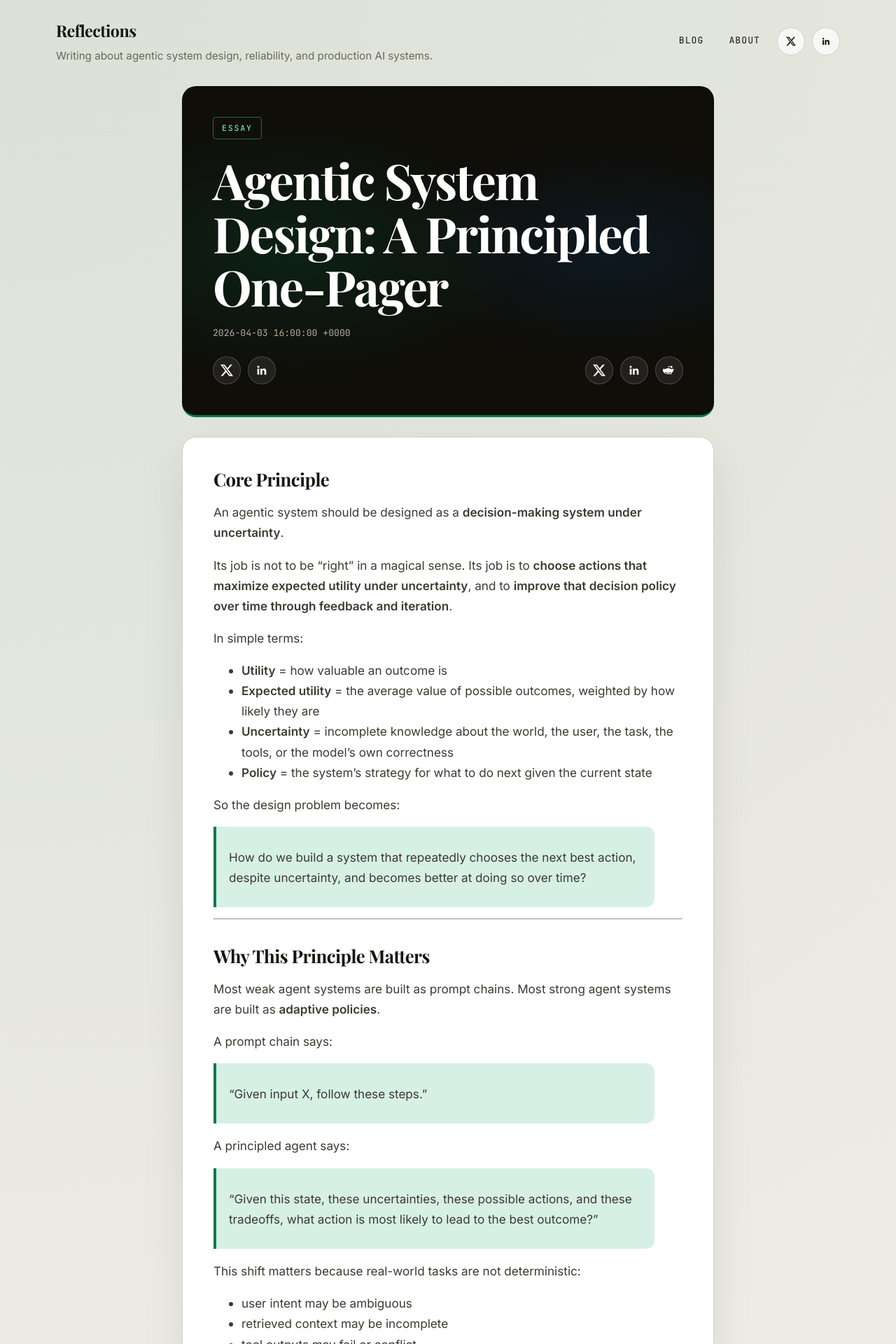
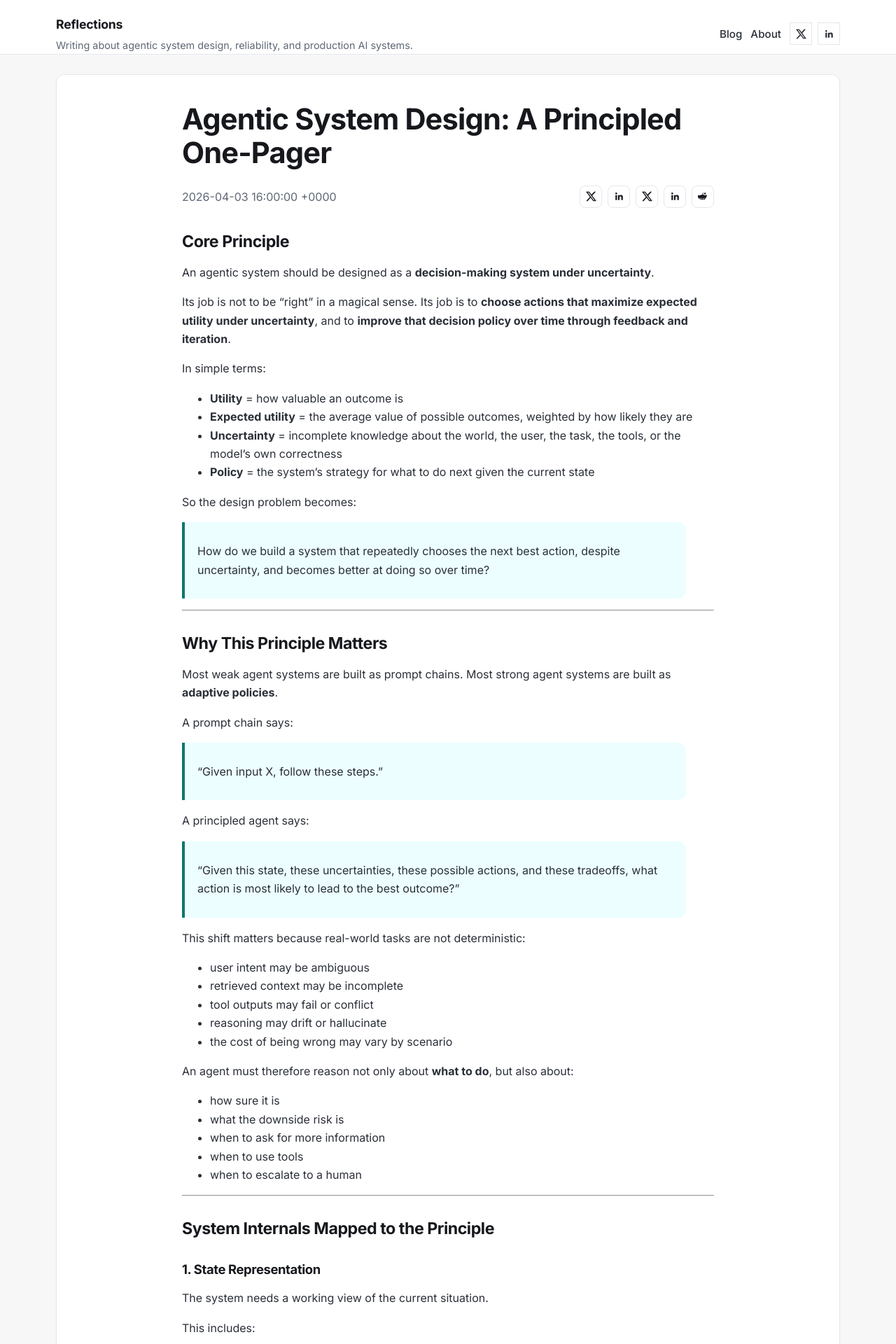
Before and after one commit to 4sgupta828/reflections, a Jekyll site: the page built from _posts/2026-04-03-agentic-system-design.md, in a window 1280 px wide. Shown: the top 1920 px of the page at 70% size. Built offline with Jekyll 4.4.1, drawn with Linux system fonts in a browser that asks for light colours; some web fonts are replaced; comment, search, counter and statistics services are not loaded.

Commit message:
Simplify blog layout for technical writing

```diff
--- a/_layouts/default.html
+++ b/_layouts/default.html
@@ -7,25 +7,20 @@
   <meta name="description" content="{{ page.excerpt | default: site.description | strip_html | normalize_whitespace | truncate: 160 | escape }}" />
   <link rel="preconnect" href="https://fonts.googleapis.com" />
   <link rel="preconnect" href="https://fonts.gstatic.com" crossorigin />
-  <link href="https://fonts.googleapis.com/css2?family=Playfair+Display:ital,wght@0,700;1,400;1,700&family=JetBrains+Mono:wght@400;500&family=Inter:wght@300;400;500;600&display=swap" rel="stylesheet" />
+  <link href="https://fonts.googleapis.com/css2?family=JetBrains+Mono:wght@400;500&family=Inter:wght@400;500;600;700&display=swap" rel="stylesheet" />
   <style>
     :root {
-      --bg: #f7f5f0;
-      --bg2: #edeae3;
-      --bg3: #e3dfd7;
+      --bg: #f7f7f8;
       --paper: #ffffff;
-      --ink: #18160f;
-      --ink2: #3d3a30;
-      --ink3: #6b6659;
-      --line: #d4cfc6;
-      --line2: #c0bab0;
-      --accent: #007a4d;
-      --accent-soft: #d6f0e6;
-      --accent-strong: #00573a;
-      --header-ink: #0f0e09;
-      --hero-muted: #b0ad9f;
-      --shadow: 0 22px 64px rgba(24, 22, 15, 0.08);
-      --radius: 22px;
+      --ink: #16181d;
+      --ink2: #2a2f38;
+      --ink3: #5f6876;
+      --line: #e5e7eb;
+      --accent: #0f766e;
+      --accent-soft: #ecfeff;
+      --accent-strong: #115e59;
+      --shadow: 0 1px 2px rgba(22, 24, 29, 0.04);
+      --radius: 12px;
       --content-width: 760px;
     }
 
@@ -35,12 +30,10 @@
 
     body {
       margin: 0;
-      background:
-        radial-gradient(circle at top left, rgba(0, 122, 77, 0.08), transparent 28%),
-        linear-gradient(180deg, var(--bg2) 0%, var(--bg) 100%);
+      background: var(--bg);
       color: var(--ink2);
       font-family: "Inter", sans-serif;
-      line-height: 1.7;
+      line-height: 1.65;
     }
 
     a {
@@ -62,7 +55,9 @@
     }
 
     .site-header {
-      padding: 24px 0 12px;
+      padding: 20px 0 0;
+      border-bottom: 1px solid var(--line);
+      background: var(--paper);
     }
 
     .site-header .wrap,
@@ -81,16 +76,15 @@
     }
 
     .brand-mark {
-      font-family: "Playfair Display", serif;
-      font-size: 1.45rem;
+      font-size: 1.1rem;
       font-weight: 700;
-      letter-spacing: -0.02em;
+      letter-spacing: -0.01em;
       color: var(--ink);
     }
 
     .brand-tagline {
       color: var(--ink3);
-      font-size: 0.95rem;
+      font-size: 0.9rem;
       max-width: 38rem;
     }
 
@@ -99,26 +93,24 @@
       align-items: center;
       gap: 12px;
       flex-wrap: wrap;
-      font-family: "JetBrains Mono", monospace;
-      font-size: 0.82rem;
-      text-transform: uppercase;
-      letter-spacing: 0.08em;
+      font-size: 0.95rem;
+      font-weight: 500;
     }
 
     .site-nav a {
-      padding: 8px 12px;
-      border-radius: 999px;
-      color: var(--ink);
+      padding: 8px 0;
+      border-radius: 0;
+      color: var(--ink2);
     }
 
     .site-nav a:hover {
-      background: rgba(0, 122, 77, 0.08);
-      text-decoration: none;
+      background: transparent;
+      color: var(--accent-strong);
     }
 
     .page-main {
       flex: 1;
-      padding: 18px 0 64px;
+      padding: 28px 0 56px;
     }
 
     .surface {
@@ -131,17 +123,10 @@
 
     .page-shell {
       background: var(--paper);
-      border: 1px solid rgba(212, 207, 198, 0.9);
+      border: 1px solid var(--line);
       border-radius: var(--radius);
       box-shadow: var(--shadow);
-      padding: clamp(28px, 5vw, 56px);
-    }
-
-    .page-shell--post {
-      background: transparent;
-      border: 0;
-      box-shadow: none;
-      padding: 0;
+      padding: clamp(24px, 4vw, 40px);
     }
 
     .content-narrow {
@@ -151,11 +136,10 @@
 
     .page-title,
     .post-title {
-      font-family: "Playfair Display", serif;
-      font-size: clamp(2rem, 5vw, 3.6rem);
-      line-height: 1.08;
-      letter-spacing: -0.03em;
-      margin: 0 0 14px;
+      font-size: clamp(1.8rem, 4vw, 2.6rem);
+      line-height: 1.15;
+      letter-spacing: -0.02em;
+      margin: 0 0 10px;
       color: var(--ink);
     }
 
@@ -169,13 +153,13 @@
 
     .post-meta,
     .page-meta {
-      margin-bottom: 18px;
+      margin-bottom: 14px;
     }
 
     .social-strip {
       display: flex;
       align-items: center;
-      gap: 10px;
+      gap: 8px;
       flex-wrap: wrap;
       margin: 0;
     }
@@ -184,11 +168,11 @@
       display: inline-flex;
       align-items: center;
       justify-content: center;
-      width: 40px;
-      height: 40px;
-      border-radius: 999px;
+      width: 32px;
+      height: 32px;
+      border-radius: 8px;
       border: 1px solid var(--line);
-      background: rgba(255, 255, 255, 0.72);
+      background: var(--paper);
       color: var(--ink);
       transition: transform 160ms ease, background 160ms ease, border-color 160ms ease;
     }
@@ -201,14 +185,14 @@
     }
 
     .icon-link svg {
-      width: 18px;
-      height: 18px;
+      width: 15px;
+      height: 15px;
       fill: currentColor;
     }
 
     .post-content,
     .page-content {
-      font-size: 1.07rem;
+      font-size: 1rem;
       color: var(--ink2);
     }
 
@@ -221,12 +205,21 @@
     .page-content h2,
     .post-content h3,
     .page-content h3 {
-      font-family: "Playfair Display", serif;
-      line-height: 1.2;
+      line-height: 1.25;
       letter-spacing: -0.02em;
-      margin-top: 2.2rem;
+      margin-top: 2rem;
       margin-bottom: 0.75rem;
       color: var(--ink);
+    }
+
+    .post-content h2,
+    .page-content h2 {
+      font-size: 1.45rem;
+    }
+
+    .post-content h3,
+    .page-content h3 {
+      font-size: 1.15rem;
     }
 
     .post-content p,
@@ -251,94 +244,27 @@
 
     .page-header,
     .post-header {
-      margin-bottom: 28px;
+      margin-bottom: 22px;
     }
 
-    .post-hero {
-      position: relative;
-      overflow: hidden;
-      padding: clamp(28px, 5vw, 44px);
-      border-radius: 20px;
-      background: var(--header-ink);
-      border-bottom: 3px solid var(--accent);
-      color: #fff;
-      margin-bottom: 28px;
+    .post-actions-group {
+      display: flex;
+      align-items: center;
+      gap: 8px;
+      flex-wrap: wrap;
     }
 
-    .post-hero::before {
-      content: "";
-      position: absolute;
-      inset: 0;
-      background:
-        radial-gradient(ellipse 70% 60% at 20% 50%, rgba(0,122,77,0.18) 0%, transparent 65%),
-        radial-gradient(ellipse 60% 50% at 80% 50%, rgba(0,87,168,0.15) 0%, transparent 65%);
-      pointer-events: none;
-    }
-
-    .post-hero > * {
-      position: relative;
-      z-index: 1;
-    }
-
-    .post-kicker {
-      display: inline-block;
-      margin-bottom: 20px;
-      padding: 5px 12px;
-      border-radius: 4px;
-      border: 1px solid rgba(126, 255, 201, 0.35);
-      color: #7effc9;
-      font-family: "JetBrains Mono", monospace;
-      font-size: 0.72rem;
-      text-transform: uppercase;
-      letter-spacing: 0.16em;
-    }
-
-    .post-hero .post-title {
-      color: #fff;
-      margin-bottom: 18px;
-      font-size: clamp(2.4rem, 6vw, 4.4rem);
-    }
-
-    .post-hero .post-meta {
-      color: var(--hero-muted);
-      font-family: "JetBrains Mono", monospace;
-      font-size: 0.82rem;
-      margin-bottom: 20px;
-    }
-
-    .post-hero .icon-link {
-      background: rgba(255, 255, 255, 0.08);
-      border-color: rgba(255, 255, 255, 0.18);
-      color: #fff;
-    }
-
-    .post-hero .icon-link:hover {
-      background: rgba(126, 255, 201, 0.16);
-      border-color: rgba(126, 255, 201, 0.45);
-    }
-
+    .post-header-row,
     .post-actions {
       display: flex;
       align-items: center;
       justify-content: space-between;
       gap: 16px;
       flex-wrap: wrap;
-      margin-top: 22px;
-    }
-
-    .post-actions-group {
-      display: flex;
-      align-items: center;
-      gap: 10px;
-      flex-wrap: wrap;
     }
 
     .post-body {
-      background: var(--paper);
-      border: 1px solid var(--line);
-      border-radius: 20px;
-      box-shadow: var(--shadow);
-      padding: clamp(26px, 4vw, 44px);
+      padding: 0;
     }
 
     .post-list {
@@ -350,21 +276,20 @@
     }
 
     .post-card {
-      padding: 20px 22px;
+      padding: 18px 20px;
       border: 1px solid var(--line);
-      border-radius: 16px;
-      background: linear-gradient(180deg, #fff 0%, #fbf8f2 100%);
+      border-radius: 10px;
+      background: var(--paper);
     }
 
     .post-card h2 {
       margin: 0 0 8px;
-      font-size: 1.45rem;
-      font-family: "Playfair Display", serif;
+      font-size: 1.2rem;
     }
 
     .post-card time {
       color: var(--ink3);
-      font-size: 0.95rem;
+      font-size: 0.85rem;
       font-family: "JetBrains Mono", monospace;
     }
 
@@ -374,29 +299,29 @@
     }
 
     .post-comments {
-      margin-top: 40px;
-      padding-top: 24px;
+      margin-top: 28px;
+      padding-top: 20px;
       border-top: 1px solid var(--line);
     }
 
     .site-footer {
-      padding: 18px 0 36px;
+      padding: 0 0 28px;
     }
 
     .footer-grid {
-      padding: 24px 0 0;
-      border-top: 1px solid rgba(221, 211, 199, 0.9);
+      padding: 16px 0 0;
+      border-top: 1px solid var(--line);
     }
 
     .footer-note {
       color: var(--ink3);
       max-width: 42rem;
-      font-size: 0.96rem;
+      font-size: 0.9rem;
     }
 
     @media (max-width: 700px) {
       .site-header {
-        padding-top: 18px;
+        padding-top: 16px;
       }
 
       .wrap {
@@ -407,21 +332,17 @@
         padding: 0;
       }
 
-      .page-shell,
-      .post-body {
-        padding: 22px 18px;
-        border-radius: 16px;
-      }
-
-      .post-hero {
-        padding: 22px 18px;
-        border-radius: 16px;
+      .page-shell {
+        padding: 20px 16px;
+        border-radius: 10px;
       }
 
       .site-nav a {
-        padding: 8px 10px;
+        padding: 6px 0;
       }
 
+      .site-header .wrap,
+      .footer-grid,
       .post-actions {
         align-items: flex-start;
         flex-direction: column;
@@ -448,7 +369,7 @@
     <main class="page-main">
       <div class="wrap">
         <div class="surface">
-          <div class="page-shell{% if page.layout == 'post' %} page-shell--post{% endif %}">
+          <div class="page-shell">
             {{ content }}
           </div>
         </div>
--- a/_layouts/post.html
+++ b/_layouts/post.html
@@ -3,9 +3,9 @@ layout: default
 ---
 
 <article class="post h-entry content-narrow" itemscope itemtype="http://schema.org/BlogPosting">
-  <header class="post-header post-hero">
-    <div class="post-kicker">Essay</div>
+  <header class="post-header">
     <h1 class="post-title p-name" itemprop="name headline">{{ page.title | escape }}</h1>
+    <div class="post-header-row">
       <p class="post-meta">
         <time class="dt-published" datetime="{{ page.date | date_to_xmlschema }}" itemprop="datePublished">
           {{ page.date | date: site.minima.date_format | default: "%b %-d, %Y" }}
@@ -16,11 +16,8 @@ layout: default
           </span>
         {%- endif -%}
       </p>
-    <div class="post-actions">
-      <div class="post-actions-group" aria-label="Follow links">
+      <div class="post-actions-group" aria-label="Follow and share links">
         {% include follow_links.html %}
-      </div>
-      <div class="post-actions-group" aria-label="Share links">
         {% include share_links.html %}
       </div>
     </div>
```
Lines whose indentation alone changed are shown as unchanged.
